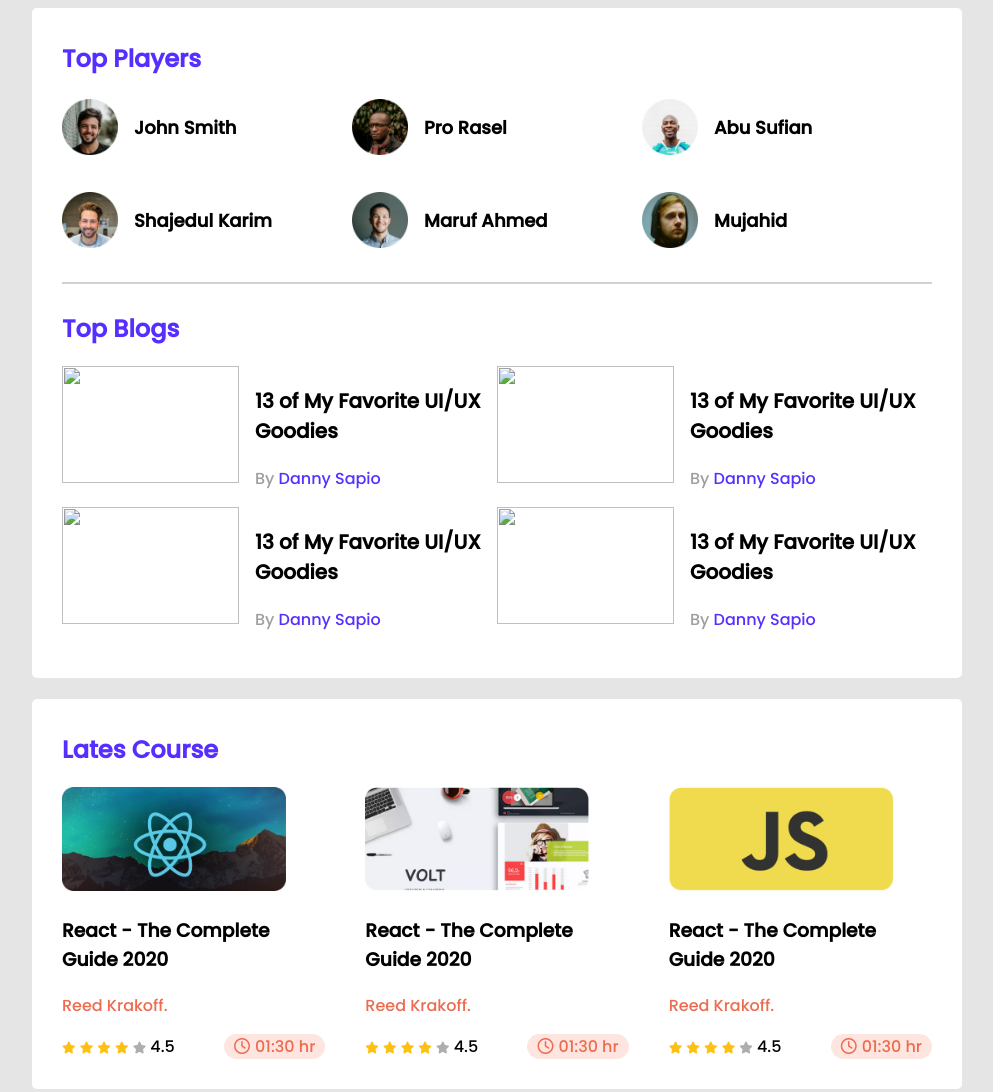
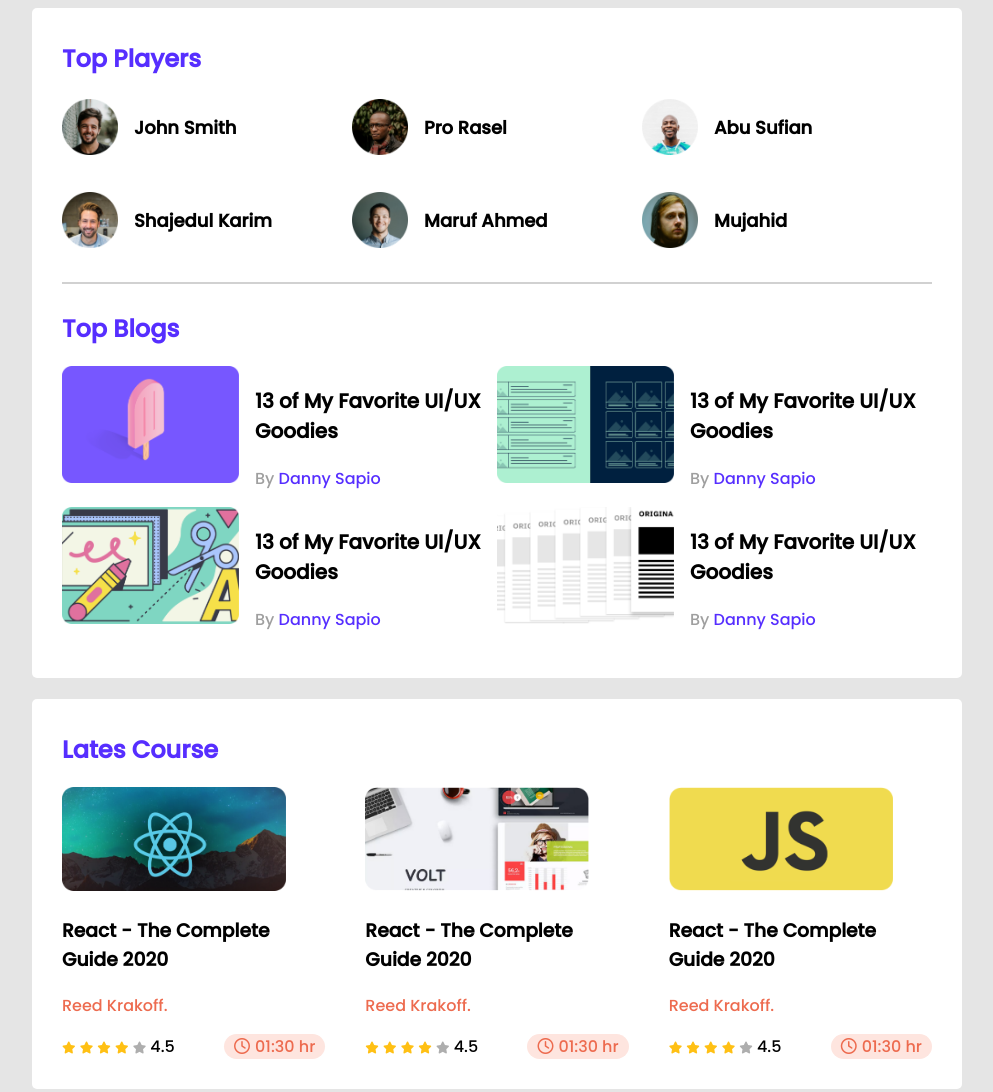
Before and after one commit to arif-dev1/leader-board, a plain HTML site: page index.html in a window 1280 px wide. Shown: the whole page, without its empty margins (143-1136 px from the left). Drawn offline with Linux system fonts and the light colour scheme; the site is published under a folder, as on GitHub Pages, so addresses that start at the root find nothing.

Commit message:
class 9 done

```diff
--- a/index.html
+++ b/index.html
@@ -60,7 +60,7 @@
                 <div class="blogs">
                     <article class="blog">
                         <div class="thumbnail">
-                            <img src="/img/blogs/blog-1.png" alt="">
+                            <img src="./img/blogs/blog-1.png" alt="">
                         </div>
                         <div class="blog-info">
                             <h3 class="blog-title">13 of My Favorite
@@ -71,7 +71,7 @@
 
                     <article class="blog">
                         <div class="thumbnail">
-                            <img src="/img/blogs/blog-2.png" alt="">
+                            <img src="./img/blogs/blog-2.png" alt="">
                         </div>
                         <div class="blog-info">
                             <h3 class="blog-title">13 of My Favorite
@@ -82,7 +82,7 @@
 
                     <article class="blog">
                         <div class="thumbnail">
-                            <img src="/img/blogs/blog-3.png" alt="">
+                            <img src="./img/blogs/blog-3.png" alt="">
                         </div>
                         <div class="blog-info">
                             <h3 class="blog-title">13 of My Favorite
@@ -93,7 +93,7 @@
 
                     <article class="blog">
                         <div class="thumbnail">
-                            <img src="/img/blogs/blog-4.png" alt="">
+                            <img src="./img/blogs/blog-4.png" alt="">
                         </div>
                         <div class="blog-info">
                             <h3 class="blog-title">13 of My Favorite
```
